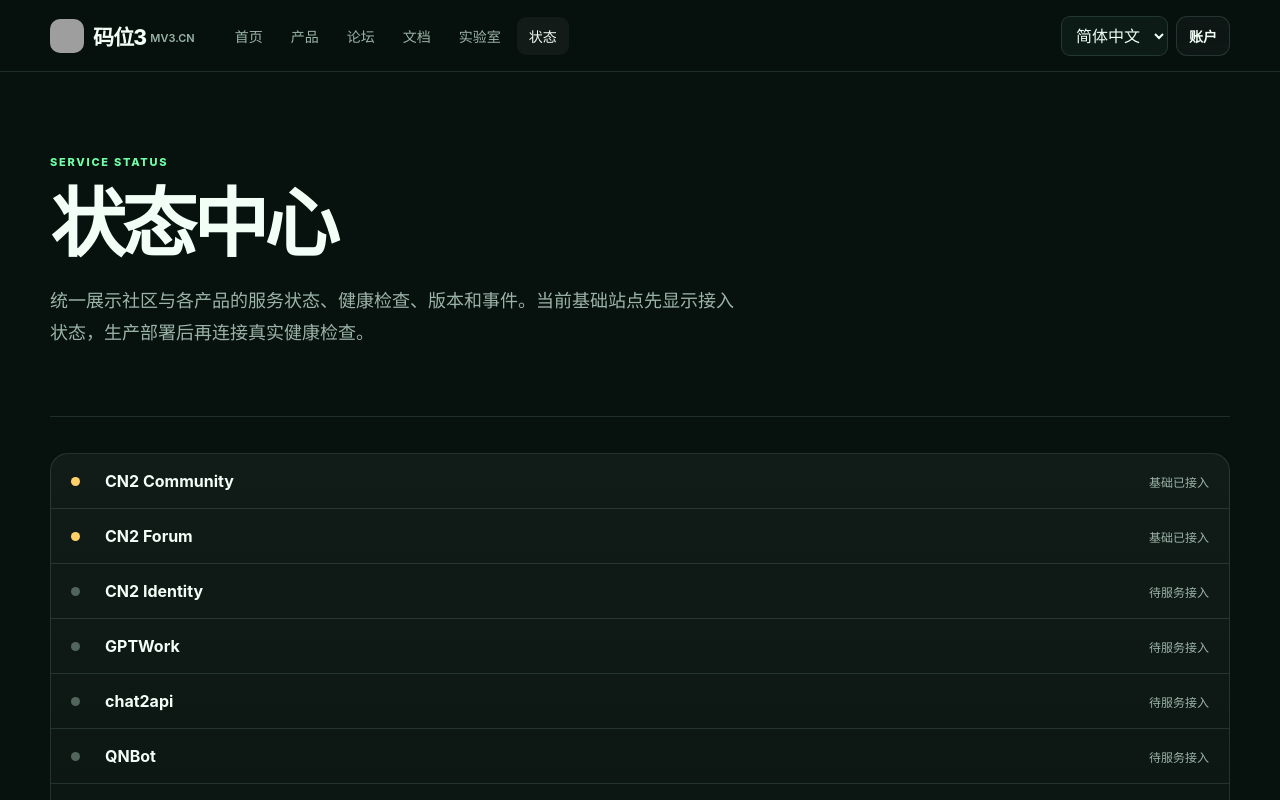
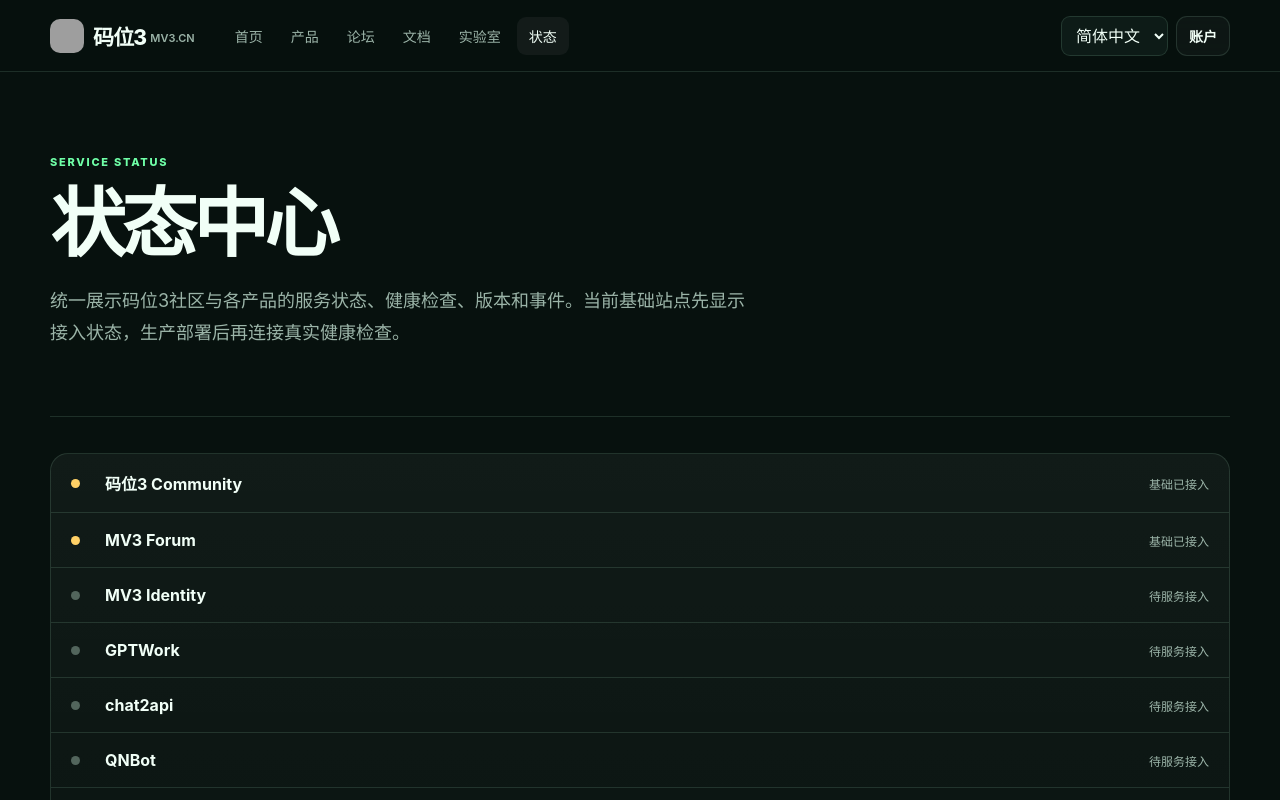
Before and after one commit to b8vipvip/MV3, a Next.js app: page /status in a window 1280 px wide. Shown: the top 800 px of the page. Built offline with nearby package versions, Linux system fonts and the light colour scheme; grey boxes are pictures that could not be loaded.

Commit message:
feat: rebrand service status entries

```diff
--- a/app/status/page.tsx
+++ b/app/status/page.tsx
@@ -1,4 +1,4 @@
 'use client';
 import { useLocale } from '@/components/LocaleProvider';
-const services=['CN2 Community','CN2 Forum','CN2 Identity','GPTWork','chat2api','QNBot','FDEX','Aipany'];
-export default function StatusPage(){const{locale}=useLocale();const cn=locale==='zh-CN';const ja=locale==='ja';return <section className="shell page-section"><div className="page-hero"><span className="eyebrow">SERVICE STATUS</span><h1>{cn?'状态中心':ja?'ステータス':'Status'}</h1><p>{cn?'统一展示社区与各产品的服务状态、健康检查、版本和事件。当前基础站点先显示接入状态，生产部署后再连接真实健康检查。':ja?'コミュニティと各製品の稼働状況、ヘルスチェック、バージョン、インシデントを一元表示します。':'A shared view of community and product health, versions and incidents. Live health checks will connect as production services are deployed.'}</p></div><div className="status-list">{services.map((service,index)=><article key={service}><span className={index<2?'status-dot preview':'status-dot planned'}/><b>{service}</b><em>{index<2?(cn?'基础已接入':ja?'基盤接続済み':'Foundation connected'):(cn?'待服务接入':ja?'サービス接続予定':'Service integration planned')}</em></article>)}</div></section>}
+const services=['码位3 Community','MV3 Forum','MV3 Identity','GPTWork','chat2api','QNBot','FDEX','Aipany'];
+export default function StatusPage(){const{locale}=useLocale();const cn=locale==='zh-CN';const ja=locale==='ja';return <section className="shell page-section"><div className="page-hero"><span className="eyebrow">SERVICE STATUS</span><h1>{cn?'状态中心':ja?'ステータス':'Status'}</h1><p>{cn?'统一展示码位3社区与各产品的服务状态、健康检查、版本和事件。当前基础站点先显示接入状态，生产部署后再连接真实健康检查。':ja?'MV3 コミュニティと各製品の稼働状況、ヘルスチェック、バージョン、インシデントを一元表示します。':'A shared view of the MV3 community and product health, versions and incidents. Live health checks will connect as production services are deployed.'}</p></div><div className="status-list">{services.map((service,index)=><article key={service}><span className={index<2?'status-dot preview':'status-dot planned'}/><b>{service}</b><em>{index<2?(cn?'基础已接入':ja?'基盤接続済み':'Foundation connected'):(cn?'待服务接入':ja?'サービス接続予定':'Service integration planned')}</em></article>)}</div></section>}
```
